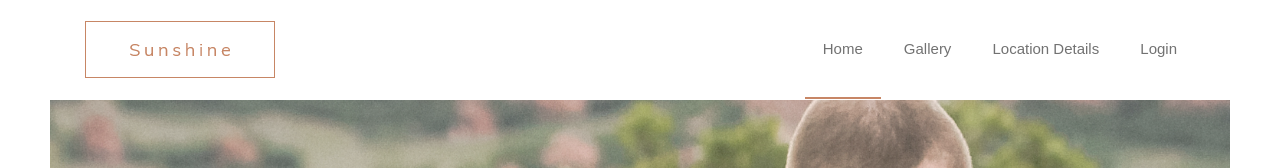
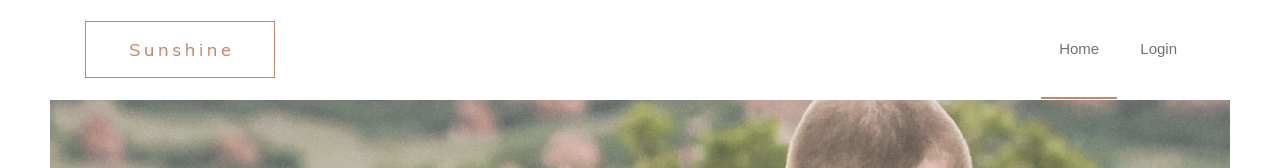
Before and after one commit to PAvonK/D_BWedding, a Django app: page / in a window 1280 px wide. Shown: the top 168 px of the page. Run offline with Django 3.2, Linux system fonts and the light colour scheme; some libraries are stand-ins or nearby versions; some web fonts are replaced.

Commit message:
modified base.html to hide location behind log in

```diff
--- a/ProjectMain/homepage/templates/homepage/base.html
+++ b/ProjectMain/homepage/templates/homepage/base.html
@@ -54,16 +54,17 @@
                                     <ul id="navigation">
                                         <li><a class="active" href="{% url 'index' %}">Home</a></li>
                                         <!--<li><a href="{% url 'story' %}">Our Story</a></li>-->
-                                        <li><a href="{% url 'gallery' %}">Gallery</a></li>
+                                        <!--<li><a href="{% url 'gallery' %}">Gallery</a></li>-->
                                         <!--<li><a href="#">blog <i class="ti-angle-down"></i></a>
                                             <ul class="submenu">
                                                 <li><a href="blog.html">blog</a></li>
                                                 <li><a href="single-blog.html">single-blog</a></li>
                                             </ul>
                                         </li>-->
-                                        <li><a href="{% url 'location' %}">Location Details</a></li>
+
                                         <!--<li><a href="{% url 'contact' %}">Contact</a></li>-->
-                                        {% if user.is_authenticated%}
+                                        {% if user.is_authenticated %}
+                                            <li><a href="{% url 'location' %}">Location Details</a></li>
                                             <li><a href="{% url 'rsvp' %}">Rsvp</a></li>
                                             <li><a href="{% url 'profile' %}">Profile</a></li>
                                             <li><a href="{% url 'logout' %}">Logout</a></li>
@@ -100,10 +101,11 @@
                         <ul>
                             <li><a href="{% url 'index' %}">Home</a></li>
                             <!--<li><a href="{% url 'story' %}">Our Story</a></li>-->
-                            <li><a href="{% url 'gallery' %}">Gallery</a></li>
-                            <li><a href="{% url 'location' %}">Location Details</a></li>
+                            <!--<li><a href="{% url 'gallery' %}">Gallery</a></li>-->
+
                             <!--<li><a href="{% url 'contact' %}">Contact</a></li>-->
                             {% if user.is_authenticated%}
+                                <li><a href="{% url 'location' %}">Location Details</a></li>
                                 <li><a href="{% url 'rsvp' %}">RSVP</a></li>
                                 <li><a href="{% url 'profile' %}">Profile</a></li>
                                 <li><a href="{% url 'logout' %}">Logout</a></li>
```
